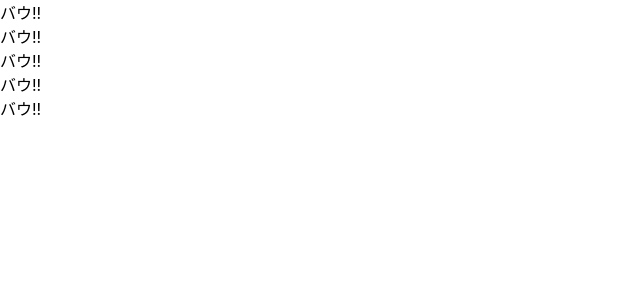
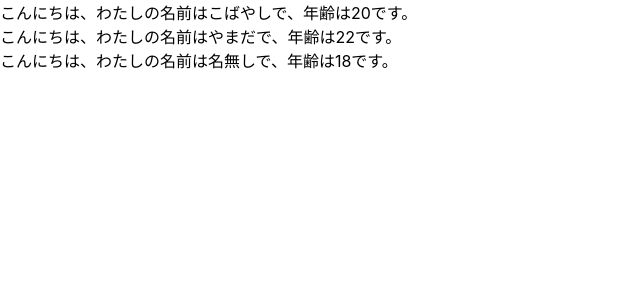
Before and after one commit to ryugak/udemy-react-redux-crud-application, a React (Create React App) app: page / in a window 1280 px wide. Shown: the top 300 px of the page, without its empty margins (0-640 px from the left). Built offline with nearby package versions, Linux system fonts and the light colour scheme.

Commit message:
learn props

```diff
--- a/src/App.js
+++ b/src/App.js
@@ -1,29 +1,21 @@
 import React from 'react';
 
-
-// export default class App extends React.Component {
-//   render() {
-//     return(
-//       <React.Fragment>
-//         <label htmlFor="うまぴょい">うまぴょい</label>
-//         <input type="text" onChange={(() => {console.log("うまぴょい")})}></input>
-//       </React.Fragment>
-//     )
-//   }
-// }
 const App = () => {
+  const profiles = [
+    {name: "こばやし", age: 20},
+    {name: "やまだ", age: 22},
+    {}
+  ]
   return(
-    <div>
-      <Dog/>
-      <Dog/>
-      <Dog/>
-      <Dog/>
-      <Dog/>
-    </div>
+    profiles.map((profile, index) => {
+      return <User name={profile.name} age={profile.age} key={index} />
+    })
   )
 }
-const Dog = () => {
-  return <div>バウ!!</div>
+const User = (props) => {
+  return <div>こんにちは、わたしの名前は{props.name}で、年齢は{props.age}です。</div>
 }
-
+User.defaultProps = {
+  name: "名無し", age: 18
+}
 export default App;
```
